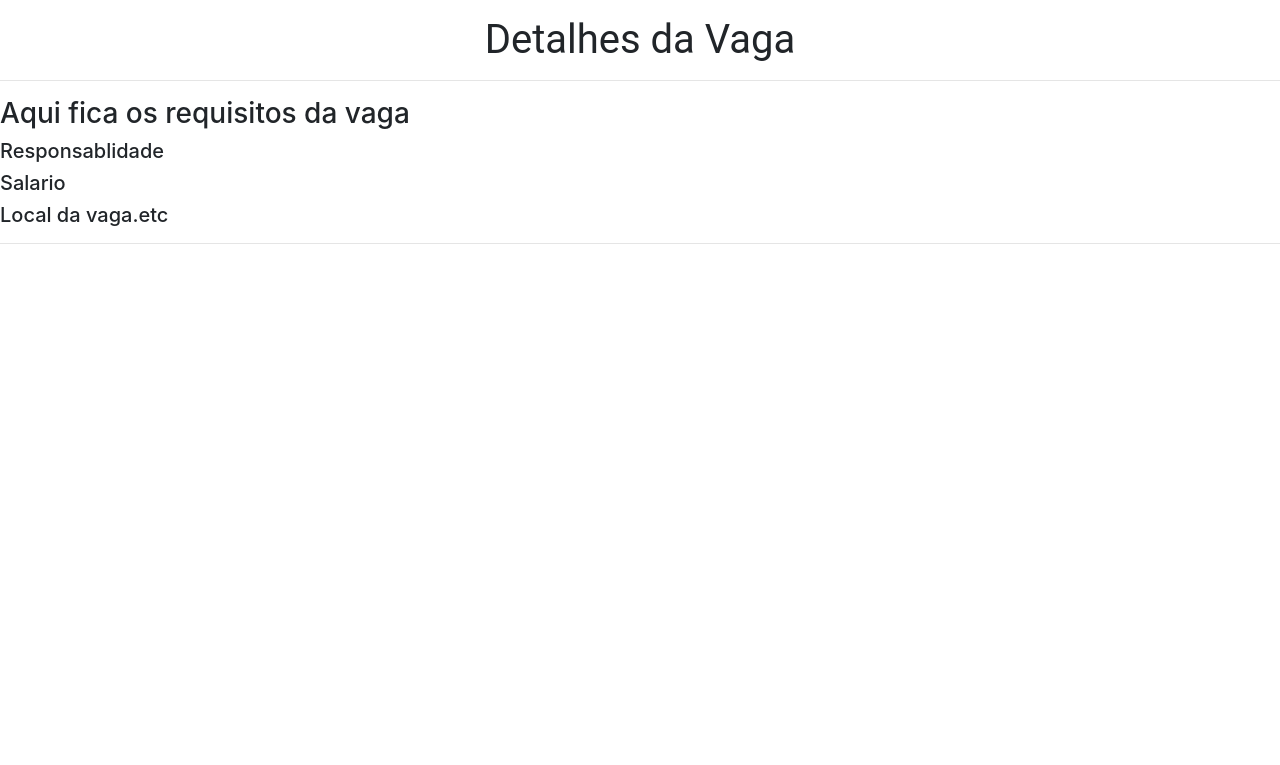
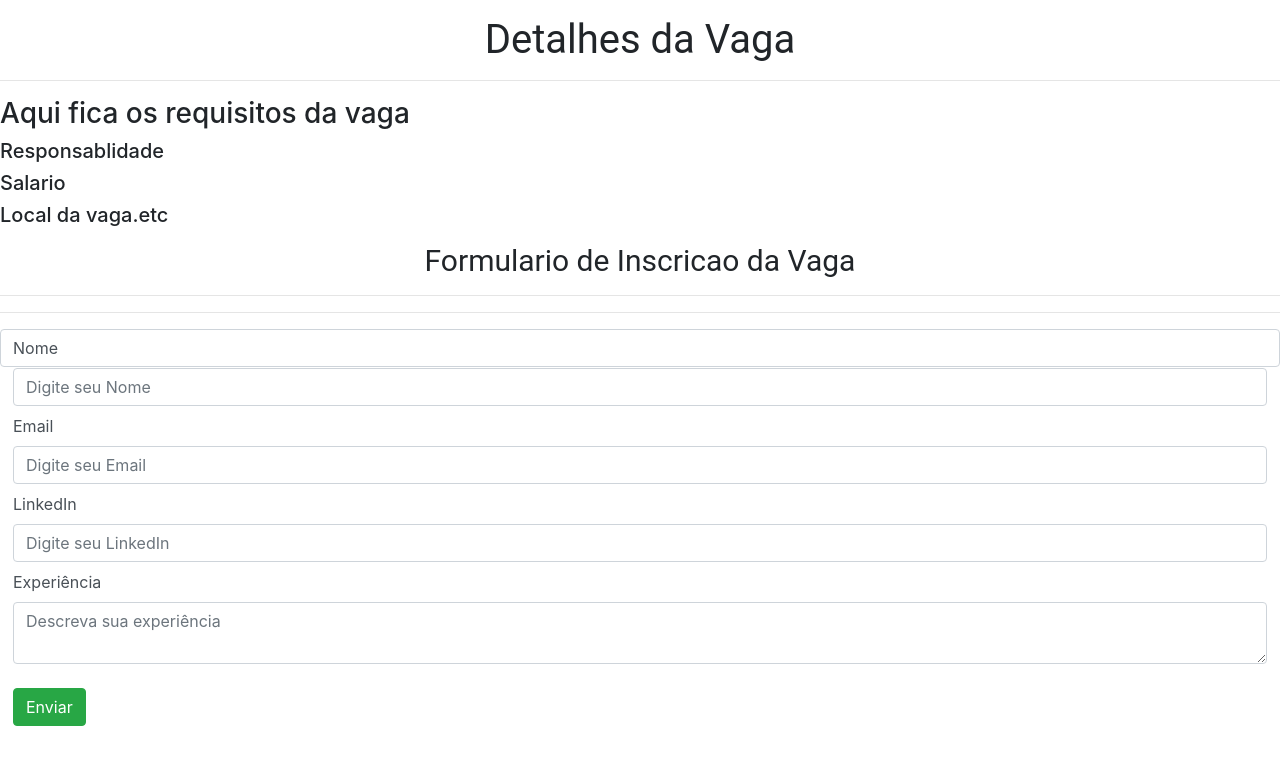
Before and after one commit to DarioArcanjo1/python-Dario, a Flask app: page /vaga/1 in a window 1280 px wide. Shown: the top 765 px of the page. Run offline with Flask 3, Linux system fonts and the light colour scheme; some libraries are stand-ins or nearby versions.

Commit message:
adicionar oprojecto

```diff
--- a/app.py
+++ b/app.py
@@ -1,4 +1,4 @@
-from flask import Flask, render_template,jsonify
+from flask import Flask, render_template,jsonify, request
 
 app = Flask(__name__)
 
@@ -69,6 +69,11 @@ def mostra_vaga(id):
         return "Not Found", 404
     return render_template('detalhes.html', vaga=vaga)
 
+@app.route("/web/inscricao", methods=["GET", "POST"])
+def inscricao_web():
+        data = request.form
+        return jsonify(data)
+
 
 if __name__ == "__main__":
     app.run(host='0.0.0.0', debug=True)
--- a/templates/detalhes.html
+++ b/templates/detalhes.html
@@ -15,9 +15,32 @@
   <h5>Responsablidade</h5>
   <h5>Salario</h5>
   <h5>Local da vaga.etc</h5>
+  <h2 class="text-center mt-3">Formulario de Inscricao da Vaga</h2>
+   <hr>
    <hr>
 
+  <form class="form-control" method="POST" action="/web/inscricao">
+    <div class="mb-2">
+      <label>Nome</label> <br>
+      <input class="form-control" type="text" name="name" placeholder="Digite seu Nome">
+    </div>
 
+    <div class="mb-2">
+      <label>Email</label> <br>
+      <input class="form-control" type="email" name="email" placeholder="Digite seu Email">
+    </div>
+
+    <div class="mb-2">
+      <label>LinkedIn</label> <br>
+      <input class="form-control" type="url" name="linkedin" placeholder="Digite seu LinkedIn">
+    </div>
+
+    <div class="mb-2">
+      <label>Experiência</label> <br>
+      <textarea name="experiencia" class="form-control" placeholder="Descreva sua experiência"></textarea> <br>
+      <input class="btn btn-success" type="submit" name="submit" value="Enviar">
+    </div>
+  </form>
 
 </body>
 </html>
```
Also changed, not shown: templates/inscricao.html (added, +25 -0 lines), templates/web.html (added, +38 -0 lines).
